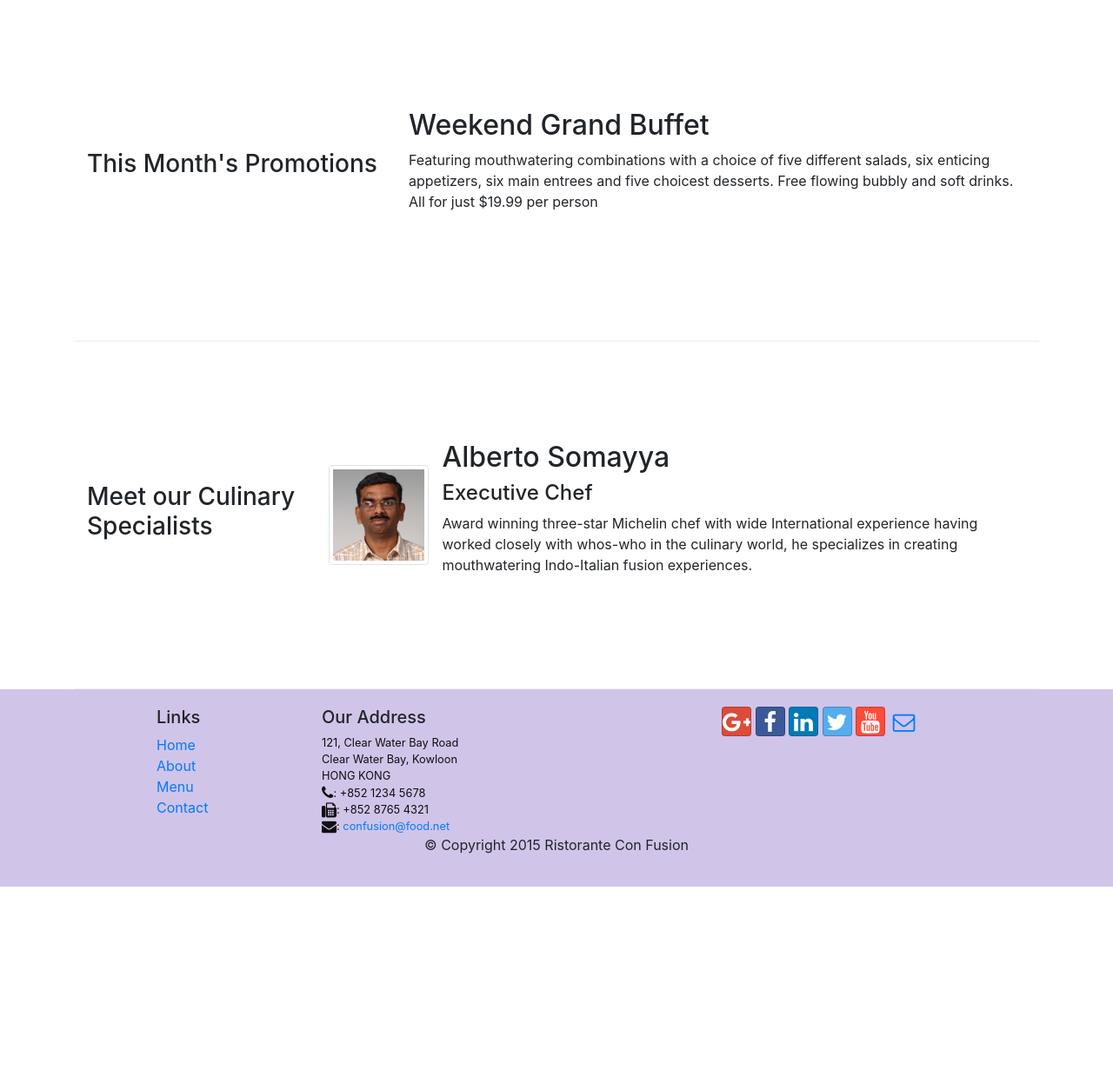
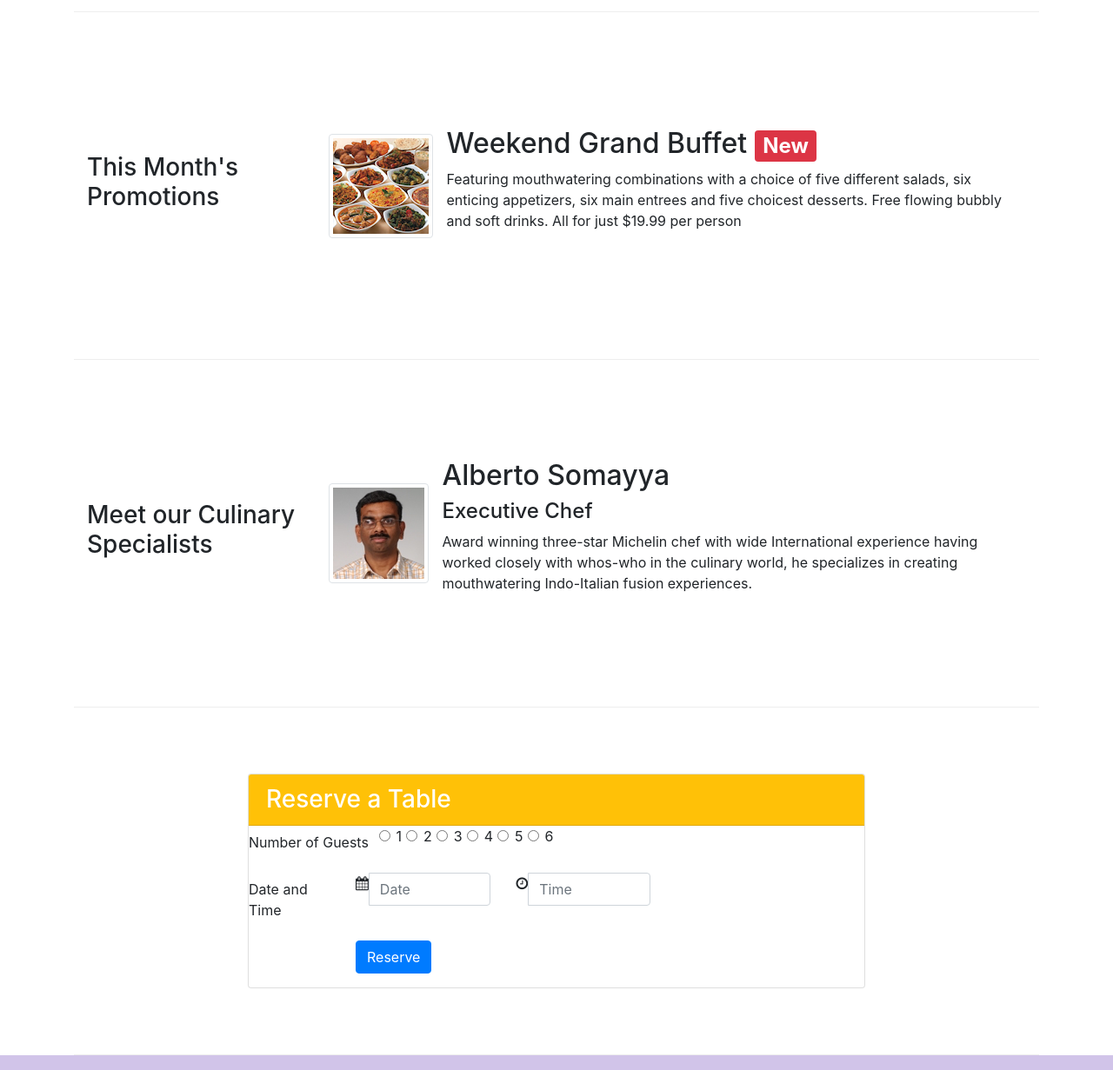
Before and after one commit to JuliePretzlaff/conFusion-project, a website: page index.html in a window 1280 px wide. Shown: the part 720-1951 px from the top of the page at 87% size. Before the commit the page ends 1740 px from the top, so only its background shows below. Drawn offline with nearby package versions, Linux system fonts and the light colour scheme.

Commit message:
end of week two, including assignment

```diff
--- a/css/styles.css
+++ b/css/styles.css
@@ -9,7 +9,21 @@
   border-bottom: 1px ridge;
   min-height: 400px;
 }
-
+.row-content-resos {
+  margin: 0px auto;
+  padding: 50px 0px 50px 0px;
+  min-height: 400px;
+}
+.radio-label {
+  margin-right: 25px;
+}
+.reso {
+  color: white;
+}
+.reso:hover {
+  color:white;
+  text-decoration:none;
+}
 .footer {
   background-color: #d1c4e9;
   margin: 0px auto;
--- a/index.html
+++ b/index.html
@@ -51,20 +51,26 @@
     <header class="jumbotron">
         <div class="container">
             <div class="row row-header">
-                <div class="col-12 col-sm-8">
-                    <h1>Ristorante con Fusion</h1>
+                <div class="col-12 col-md-6 col-sm-12">
+                    <h1>Ristorante con Fusion!!!</h1>
                     <p>We take inspiration from the World's best cuisines, and create a unique fusion experience. Our lipsmacking
                         creations will tickle your culinary senses!</p>
                 </div>
-                <div class="col col-sm align-self-center">
+                <div class="col-12 col-sm-3 align-self-center">
                     <img src="img/logo.png" class="img-fluid">
                 </div>
+                <div class="col-12 col-sm-3 align-self-center">
+                    <button type="button" class="btn btn-warning btn-lg btn-block">
+                        <a class="reso" href="#reso">Reserve Table</a>
+                    </button>
+                </div>
+
             </div>
         </div>
     </header>
 
     <div class="container">
-        <div class="row row-content align-items-center">
+        <div class="row row-content align-items-center col-xs-12">
             <div class="col-sm-4 col-md-3 flex-last">
                 <h3>Our Lipsmacking Culinary Creations</h3>
             </div>
@@ -83,16 +89,22 @@
             </div>
         </div>
 
-
         <div class="row row-content align-items-center">
-            <div class="col-sm-4 col-m-3">
+            <div class="col-sm-4 col-md-3">
                 <h3>This Month's Promotions</h3>
             </div>
-            <div class="col-sm col-md">
-                <h2>Weekend Grand Buffet</h2>
-                <p class="hidden-xs-down">Featuring mouthwatering combinations with a choice of five different salads, six enticing appetizers, six
-                    main entrees and five choicest desserts. Free flowing bubbly and soft drinks. All for just $19.99 per
-                    person </p>
+            <div class="col col-sm col-md">
+                <div class="media">
+                    <img class="d-flex mr-3 img-thumbnail align-self-center flex-last" src="img/buffet.png" alt="Buffet">
+                    <div class="media-body">
+                        <h2 class="mt-0 flex-last">Weekend Grand Buffet
+                            <span class="badge badge-danger">New</span>
+                        </h2>
+                        <p class="hidden-xs-down">Featuring mouthwatering combinations with a choice of five different salads, six enticing appetizers,
+                            six main entrees and five choicest desserts. Free flowing bubbly and soft drinks. All for just
+                            $19.99 per person </p>
+                    </div>
+                </div>
             </div>
         </div>
 
@@ -114,78 +126,136 @@
                 </div>
             </div>
         </div>
+        <div class="row row-content align-items-center justify-content-center">
+            <div class="col-12 col-sm-8 col-xs-12">
+                <div class="card align-self-center">
+                    <h3 class="card-header bg-warning text-white">Reserve a Table</h3>
+                    <div class="card-block">
+                        <form id="reso">
+                            <div class="form-group row">
+                                <label for="guests" class="col-md-3 col-form-label">Number of Guests</label>
+                                <label class="form-check-label radio-label">
+                                    <input type="radio" class="form-check-input" name="guest1" value="1"> 1
+                                </label>
+
+                                <label class="form-check-label radio-label">
+                                    <input type="radio" class="form-check-input" name="guest2" value="2"> 2
+                                </label>
+                                <label class="form-check-label radio-label">
+                                    <input type="radio" class="form-check-input" name="guest3" value="3"> 3
+                                </label>
+                                <label class="form-check-label radio-label">
+                                    <input type="radio" class="form-check-input" name="guest4" value="4"> 4
+                                </label>
+                                <label class="form-check-label radio-label">
+                                    <input type="radio" class="form-check-input" name="guest5" value="5"> 5
+                                </label>
+                                <label class="form-check-label radio-label">
+                                    <input type="radio" class="form-check-input" name="guest6" value="6"> 6
+                                </label>
+                            </div>
+
+                            <div class="form-group row ">
+                                <label for="date " class="col-12 col-md-2 col-form-label ">Date and Time</label>
+                                <div class="col-5 col-sm-4 col-md-3">
+                                    <div class="input-group">
+                                        <div class="input-group-addon ">
+                                            <i class="fa fa-calendar"></i>
+                                        </div>
+                                        <input type="text" class="form-control" id="date" name="date" placeholder="Date">
+                                    </div>
+                                </div>
+                                <div class="col-5 col-sm-4 col-md-3 ">
+                                    <div class="input-group">
+                                        <div class="input-group-addon">
+                                            <i class="fa fa-clock-o"></i>
+                                        </div>
+                                        <input type="text" class="form-control " id="date" name="time" placeholder="Time">
+                                    </div>
+                                </div>
+                            </div>
+                            <div class="form-group row ">
+                                <div class="offset-md-2 col-md-10 ">
+                                    <button type="submit " class="btn btn-primary">Reserve</button>
+                                </div>
+                            </div>
+                        </form>
+                    </div>
+                </div>
+            </div>
+        </div>
     </div>
 
 
-    <footer class="footer">
-        <div class="container">
-            <div class="row">
-                <div class="col-5 offset-1 col-sm-2">
+    <footer class="footer ">
+        <div class="container ">
+            <div class="row justify-content-center align-items-center">
+                <div class="col-5 offset-1 col-sm-2 ">
                     <h5>Links</h5>
-                    <ul class="list-unstyled">
+                    <ul class="list-unstyled ">
                         <li>
-                            <a href="./index.html">Home</a>
+                            <a href="./index.html ">Home</a>
                         </li>
                         <li>
-                            <a href="./aboutus.html">About</a>
+                            <a href="./aboutus.html ">About</a>
                         </li>
                         <li>
-                            <a href="#">Menu</a>
+                            <a href="# ">Menu</a>
                         </li>
                         <li>
-                            <a href="./contactus.html">Contact</a>
+                            <a href="./contactus.html ">Contact</a>
                         </li>
                     </ul>
                 </div>
-                <div class="col-6 col-sm-5">
+                <div class="col-6 col-sm-5 ">
                     <h5>Our Address</h5>
                     <address>
                         121, Clear Water Bay Road
                         <br> Clear Water Bay, Kowloon
                         <br> HONG KONG
                         <br>
-                        <i class="fa fa-phone fa-lg"></i>: +852 1234 5678
+                        <i class="fa fa-phone fa-lg "></i>: +852 1234 5678
                         <br>
-                        <i class="fa fa-fax fa-lg"></i>: +852 8765 4321
+                        <i class="fa fa-fax fa-lg "></i>: +852 8765 4321
                         <br>
-                        <i class="fa fa-envelope fa-lg"></i>:
-                        <a href="mailto:confusion@food.net">confusion@food.net</a>
+                        <i class="fa fa-envelope fa-lg "></i>:
+                        <a href="mailto:confusion@food.net ">confusion@food.net</a>
                     </address>
                 </div>
-                <div style="text-align:center">
-                    <div style="text-align:center">
-                        <a class="btn btn-social-icon btn-google-plus" href="http://google.com/+">
-                            <i class="fa fa-google-plus"></i>
+                <div style="text-align:center ">
+                    <div style="text-align:center ">
+                        <a class="btn btn-social-icon btn-google-plus " href="http://google.com/+ ">
+                            <i class="fa fa-google-plus "></i>
                         </a>
-                        <a class="btn btn-social-icon btn-facebook" href="http://www.facebook.com/profile.php?id=">
-                            <i class="fa fa-facebook"></i>
+                        <a class="btn btn-social-icon btn-facebook " href="http://www.facebook.com/profile.php?id=">
+                            <i class=" fa fa-facebook "></i>
                         </a>
-                        <a class="btn btn-social-icon btn-linkedin" href="http://www.linkedin.com/in/">
-                            <i class="fa fa-linkedin"></i>
+                        <a class="btn btn-social-icon btn-linkedin " href="http://www.linkedin.com/in/ ">
+                            <i class="fa fa-linkedin "></i>
                         </a>
-                        <a class="btn btn-social-icon btn-twitter" href="http://twitter.com/">
-                            <i class="fa fa-twitter"></i>
+                        <a class="btn btn-social-icon btn-twitter " href="http://twitter.com/ ">
+                            <i class="fa fa-twitter "></i>
                         </a>
-                        <a class="btn btn-social-icon btn-youtube" href="http://youtube.com/">
-                            <i class="fa fa-youtube"></i>
+                        <a class="btn btn-social-icon btn-youtube " href="http://youtube.com/ ">
+                            <i class="fa fa-youtube "></i>
                         </a>
-                        <a class="btn btn-social-icon" href="mailto:">
-                            <i class="fa fa-envelope-o"></i>
+                        <a class="btn btn-social-icon " href="mailto: ">
+                            <i class="fa fa-envelope-o "></i>
                         </a>
                     </div>
                 </div>
             </div>
-            <div class="row justify-content-center">
-                <div class="col-auto">
+            <div class="row justify-content-center ">
+                <div class="col-auto ">
                     <p>© Copyright 2015 Ristorante Con Fusion</p>
                 </div>
             </div>
         </div>
     </footer>
     <!-- jQuery first, then Tether, then Bootstrap JS. -->
-    <script src="node_modules/jquery/dist/jquery.min.js"></script>
-    <script src="node_modules/tether/dist/js/tether.min.js"></script>
-    <script src="node_modules/bootstrap/dist/js/bootstrap.min.js"></script>
+    <script src="node_modules/jquery/dist/jquery.min.js "></script>
+    <script src="node_modules/tether/dist/js/tether.min.js "></script>
+    <script src="node_modules/bootstrap/dist/js/bootstrap.min.js "></script>
 </body>
 
 </html>
```
